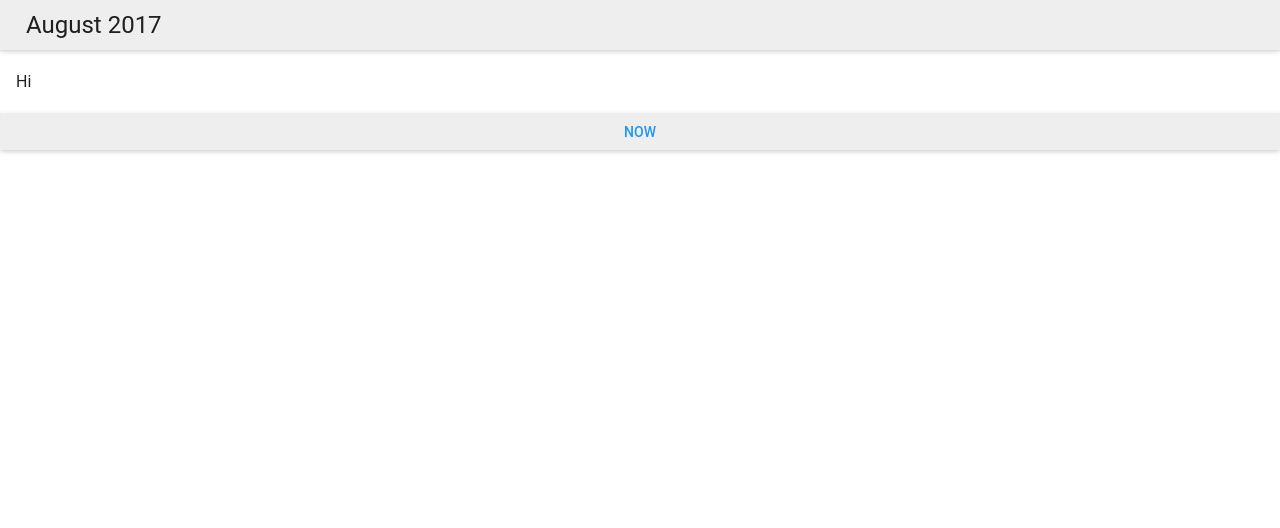
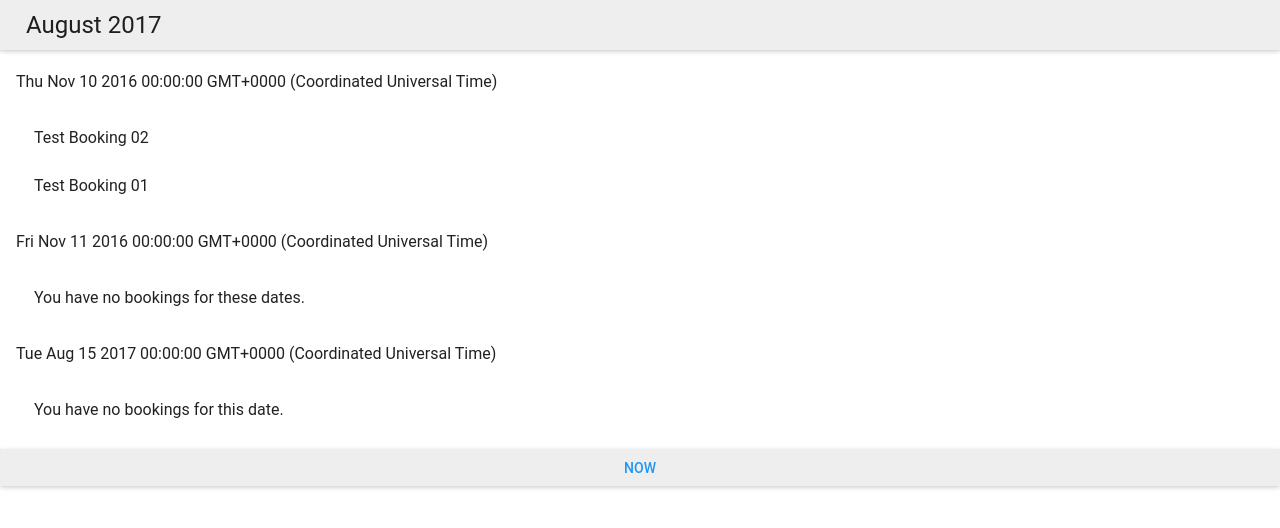
Before and after one commit to benjaminketron/fuzzy-funicular, a React (Create React App) app: page / in a window 1280 px wide. Shown: the top 528 px of the page. Built offline with nearby package versions, Linux system fonts and the light colour scheme; some icons are missing; what react-tap-event-plugin would draw is missing.

Commit message:
rudimentary list. needs style

```diff
--- /dev/null
+++ b/src/components/DayList.js
@@ -0,0 +1,56 @@
+import React from 'react'
+import { connect } from 'react-redux'
+import Moment from 'moment';
+import PropTypes from 'prop-types'
+import AppBar from 'material-ui/AppBar';
+import FontIcon from 'material-ui/FontIcon';
+import Calendar from './Calendar';
+import FlatButton from 'material-ui/FlatButton';
+import IconButton from 'material-ui/IconButton';
+import {List, ListItem} from 'material-ui/List';
+import Paper from 'material-ui/Paper';
+import TextField from 'material-ui/TextField';
+
+import * as actionTypes from '../actions/indexActionTypes'
+
+const DayListItem = ({muiTheme, bookings, days }) => {
+    const items = days.map((day) => {
+        const test = day.bookingIds.map((id) =>  bookings[id] );
+        console.log(test);
+        let nestedItems = null;
+
+        if (day.bookingIds.length) {
+            nestedItems = day.bookingIds.map((id) =>
+            bookings[id]
+            ).map((booking) => {
+                let result = null;
+                if (booking) {
+                    result = <ListItem key={booking.id} primaryText={booking.eventName} nestedLevel={0}/>
+                }
+
+                return result;
+            });
+        }
+        else {
+            nestedItems = [1].map(() =>
+                <ListItem primaryText={!!day.end ? 'You have no bookings for these dates.' : 'You have no bookings for this date.'}
+                    nestedLevel={0}/>
+            );
+        }
+
+
+        return (
+        <ListItem key={day.date.getTime().toString()} primaryText={day.date.toString()}
+            nestedItems={nestedItems} autoGenerateNestedIndicator={false} initiallyOpen={true}>
+        </ListItem>
+        )
+    })
+    return (
+        <List>
+            {items}
+        </List>
+    );
+}
+
+
+export default DayListItem;
--- a/src/components/Schedule.js
+++ b/src/components/Schedule.js
@@ -4,12 +4,13 @@ import Moment from 'moment';
 import PropTypes from 'prop-types'
 import AppBar from 'material-ui/AppBar';
 import FontIcon from 'material-ui/FontIcon';
-import Calendar from './Calendar';
 import FlatButton from 'material-ui/FlatButton';
 import IconButton from 'material-ui/IconButton';
-import {List, ListItem} from 'material-ui/List';
 import Paper from 'material-ui/Paper';
 import TextField from 'material-ui/TextField';
+
+import Calendar from './Calendar';
+import CurrentDayList from '../containers/CurrentDayList';
 
 import * as actionTypes from '../actions/indexActionTypes'
 
@@ -78,9 +79,7 @@ const Schedule = ({muiTheme, calendar, current, search, searchBooking, setCurren
         </AppBar>
         <Paper>
             <Calendar firstDayOfWeek={0} hideCalendarDate={true} open={calendar} onTouchTapDay={setCurrent} initialDate={current}/>
-            <List>
-            <ListItem primaryText="Hi"/>
-            </List>
+            <CurrentDayList muiTheme={muiTheme}/>
         </Paper>
         <Paper><FlatButton label="Now" style={{width: muiTheme.nowButton.width, color: muiTheme.palette.secondaryTextColor,
              backgroundColor: muiTheme.palette.primary1Color}} onTouchTap={() => setCurrent({}, new Date())}/></Paper>
--- /dev/null
+++ b/src/containers/CurrentDayList.js
@@ -0,0 +1,24 @@
+import { connect } from 'react-redux'
+
+import DayList from '../components/DayList'
+import * as actions from '../actions/index'
+
+const mapStateToProps = state => {
+    return {
+        bookings: state.schedule.bookings,
+        days: state.schedule.days
+    }
+}
+
+const mapDispatchToProps = dispatch => {
+    return {
+
+    }
+}
+
+const CurrentDayList = connect(
+    mapStateToProps,
+    mapDispatchToProps
+)(DayList)
+
+export default CurrentDayList
--- a/src/containers/CurrentSchedule.js
+++ b/src/containers/CurrentSchedule.js
@@ -25,7 +25,6 @@ const mapDispatchToProps = dispatch => {
             dispatch(actions.setMenuOpen(open))
         },
         toggleAdd: () => {
-            console.log('add')
             dispatch(actions.toggleAdd())
         },
         toggleCalendar: () => {
--- a/src/index.js
+++ b/src/index.js
@@ -8,7 +8,27 @@ import reducer from './reducers'
 // in a real world app this would come from a service
 import bookings from './bookings.json'
 
-const store = createStore(reducer, { schedule: { current: new Date(), calendar: false }})
+let now = new Date();
+
+// convert dates
+for (let b = 0; b < bookings.bookings.length; b++) {
+  let booking = bookings.bookings[b];
+  if (booking.start)
+    booking.start = new Date(booking.start);
+
+  if (booking.end)
+    booking.end = new Date(booking.end);
+}
+
+const store = createStore(reducer, {
+  schedule: {
+    current: now,
+    calendar: false,
+    search: false,
+    bookingsList: bookings.bookings,
+    days: [{date: new Date(now.getFullYear(), now.getMonth(), now.getDate()), bookingIds: []}]
+  }
+})
 
 render(
   <Provider store={store}>
--- a/src/reducers/schedule.js
+++ b/src/reducers/schedule.js
@@ -28,7 +28,7 @@ const schedule = (state = { current: null, calendar: false }, action) => {
       let bookingsMap = Map(state.bookings);
       let bookingsToHide = bookingsMap.filter((booking) => {
         return !(
-          (!!booking.eventName ? booking.eventName.toLowerCase() : '').indexOf(searchText) !== -1 ||
+          (!!booking.eventName ? booking.eventName.toLowerCase() : '').indexOf(searchText) != -1 ||
           (!!booking.roomName ? booking.roomName.toLowerCase() : '').indexOf(searchText) != -1
         );
       })
@@ -62,7 +62,7 @@ const schedule = (state = { current: null, calendar: false }, action) => {
       let daysToFocus = days.filter((day) => {
         if (!!day.end) {
         }
-        return day.date.getTime() === action.date.getTime() ||
+        return day.date.getTime() == action.date.getTime() ||
           (!!day.end && day.date.getTime() <= action.date.getTime() && action.date.getTime() <= day.end.getTime());
       })
 
@@ -139,14 +139,19 @@ const schedule = (state = { current: null, calendar: false }, action) => {
     default:
       if (!!state.bookingsList) {
         bookings = {};
+        days = (state.days || []);
+
         let bookingsList = state.bookingsList;
         for (let b = 0; b < bookingsList.length; b++) {
           let booking = bookingsList[b];
-          bookings[booking.id] = booking
+          bookings[booking.id] = booking;
+          // this could be greatly optimized
+          days = addBookingToDays(days, bookings, { booking: booking });
         }
         return {
           ...state,
           bookings: bookings,
+          days: days,
           bookingsList: null
         }
       }
@@ -216,28 +221,29 @@ export const createDaysIfNotExist = (days, booking) => {
         bookingIds: []
       });
     }
-
   } else {
-    let pastDay = result.get(0)
+    let bookingStartDay = new Date(booking.start.getFullYear(), booking.start.getMonth(), booking.start.getDate());
+    let bookingEndDay = new Date(booking.end.getFullYear(), booking.end.getMonth(), booking.end.getDate());
+    let pastDay = result.get(0);
     let pastDate = pastDay.date;
     let futureDay = result.get(result.size - 1);
     let futureDate = (futureDay.end || futureDay.date)
 
     // we have days to create in the past
-    if (booking.start < pastDate) {
+    if (bookingStartDay < pastDate) {
       // both booking start and end are before the past date
       // so we may have a range to create in between
-      if (booking.end < pastDate) {
+      if (bookingEndDay < pastDate) {
           let days = Math.round(booking.end - booking.start) / (1000*60*60*24);
           for (let d = 0; d <= days; d++) {
             result = result.insert(d, {
-              date: new Date(booking.start.getFullYear(), booking.start.getMonth(), booking.start.getDate() + d),
+              date: new Date(bookingStartDay.getFullYear(), bookingStartDay.getMonth(), bookingStartDay.getDate() + d),
               bookingIds: []
             });
           }
 
           // create range in between booking end and past date if necessary
-          let rangeStart = new Date(booking.end.getFullYear(), booking.end.getMonth(), booking.end.getDate() + 1);
+          let rangeStart = new Date(bookingEndDay.getFullYear(), bookingEndDay.getMonth(), bookingEndDay.getDate() + 1);
           let rangeEnd = new Date(pastDate.getFullYear(), pastDate.getMonth(), pastDate.getDate() - 1);
           if (rangeEnd >= rangeStart) {
             let index = result.indexOf(pastDay);
@@ -255,7 +261,7 @@ export const createDaysIfNotExist = (days, booking) => {
         for (let d = 0; d < days; d++) {
           let date = new Date(booking.start.getFullYear(), booking.start.getMonth(), booking.start.getDate() + d);
           if (!result.contains((day) => {
-            return day.date === date;
+            return day.date == date;
           })) {
             result = result.insert(d, {
               date: date,
@@ -267,10 +273,10 @@ export const createDaysIfNotExist = (days, booking) => {
     }
 
     // we have days to create in the future
-    if (booking.end > futureDate) {
+    if (bookingEndDay > futureDate) {
       let offset = result.indexOf(futureDay) + 1;
       // there may be a range inbetween booking start and future date to be created
-      if (futureDate < booking.start) {
+      if (futureDate < bookingStartDay) {
         let days = Math.round(booking.end - booking.start) / (1000*60*60*24);
         for (let d = 0; d <= days; d++) {
           result = result.insert(offset + d, {
@@ -297,7 +303,7 @@ export const createDaysIfNotExist = (days, booking) => {
         for (let d = 1; d < days; d++) {
           let date = new Date(futureDate.getFullYear(), futureDate.getMonth(), futureDate.getDate() + d);
           if (!result.contains((day) => {
-            return day === date;
+            return day == date;
           })) {
             result = result.insert(offset + d, {
               date: date,
@@ -308,8 +314,6 @@ export const createDaysIfNotExist = (days, booking) => {
       }
     }
 
-    let bookingStartDay = new Date(booking.start.getFullYear(), booking.start.getMonth(), booking.start.getDate());
-    let bookingEndDay = new Date(booking.end.getFullYear(), booking.end.getMonth(), booking.end.getDate());
     // if any of the days in between are a range then expand as necessary
     let dateRanges = result.filter((day) => {
       return !!day.end && (bookingStartDay <= day.date && day.date <= bookingEndDay ||
@@ -401,7 +405,7 @@ export const addBookingToDay = (day, booking, bookings) => {
     }
   });
 
-  if (index === -1) {
+  if (index == -1) {
     bookingIds = bookingIds.push(booking.id);
   }
   else {
```
Also changed, not shown: 1 other file (tests, documents, lock files or other folders).
